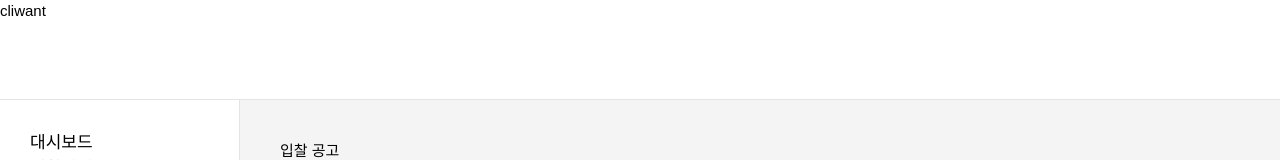
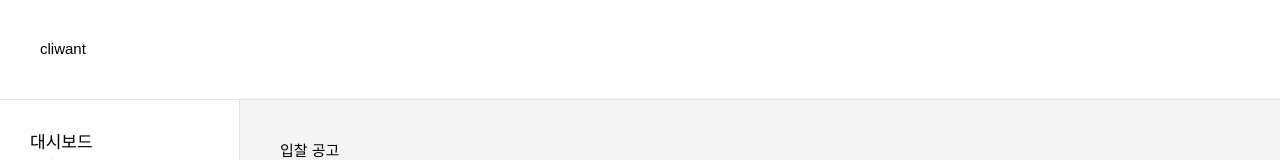
Before and after one commit to hckang80/nextjs-beginner-task, a Next.js app: page /dashboard/rfp in a window 1280 px wide. Shown: the top 160 px of the page. Built offline with nearby package versions, Linux system fonts and the light colour scheme.

Commit message:
feat: 레이아웃 스타일 고도화

```diff
--- a/app/assets/styles/index.scss
+++ b/app/assets/styles/index.scss
@@ -6,11 +6,15 @@
 }
 
 .global-header {
+  display: flex;
+  justify-content: space-between;
+  align-items: center;
   position: fixed;
   top: 0;
   z-index: 2;
   inset: auto 0;
   height: var(--header-height);
+  padding: 10px 40px;
   border-bottom: 1px solid hsl(var(--input));
   background: #fff;
 }
```
